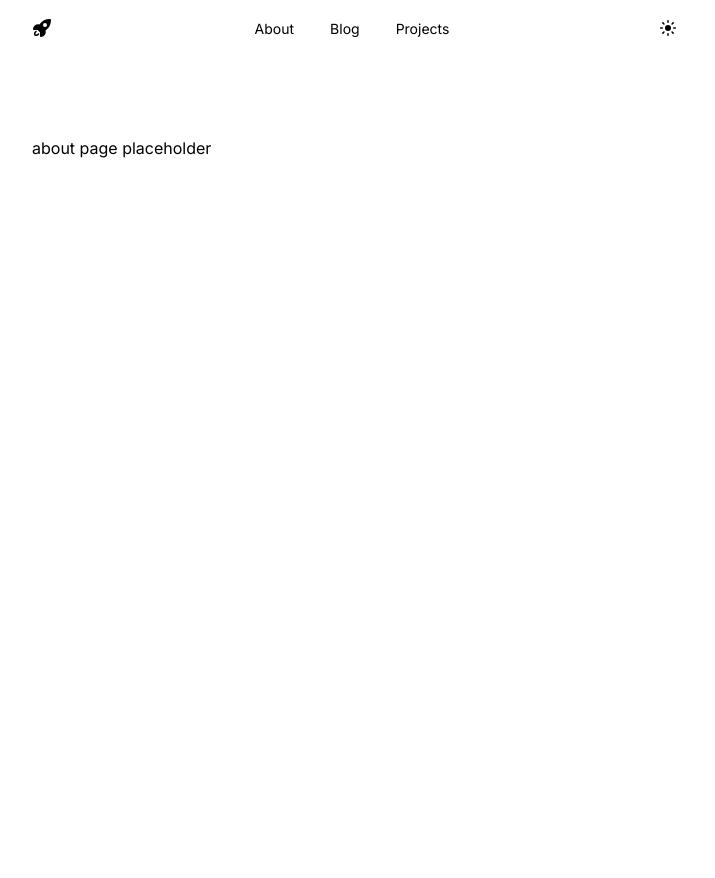
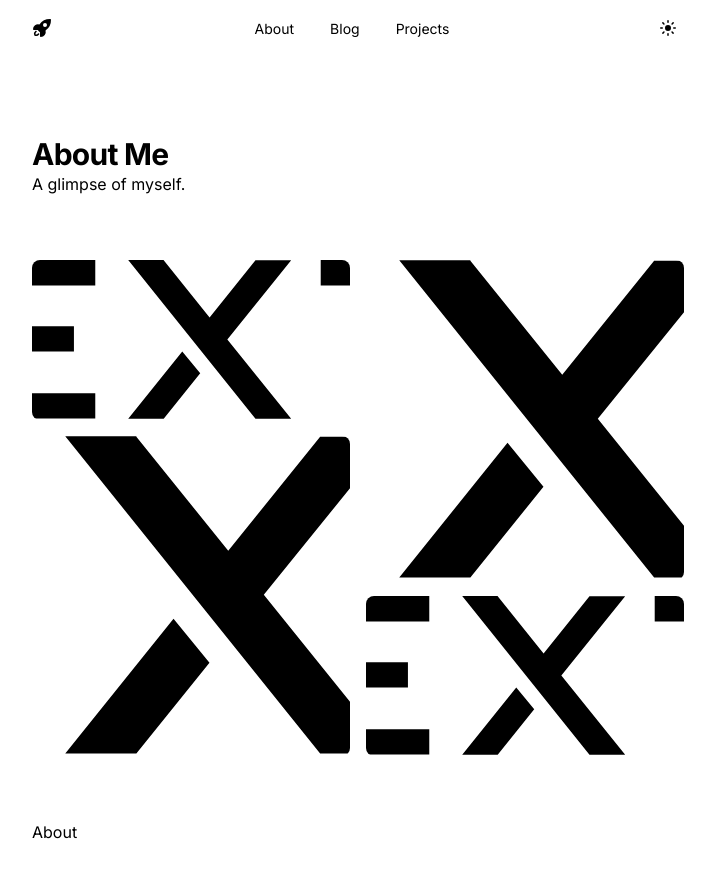
Before and after one commit to victorwkb/v-g.io, a Next.js app: page /about in a window 1280 px wide. Shown: the top 878 px of the page, without its empty margins (282-997 px from the left). Before the commit the page ends 800 px from the top, so only its background shows below. Built offline with nearby package versions, Linux system fonts and the light colour scheme.

Commit message:
about page template

```diff
--- a/app/about/page.tsx
+++ b/app/about/page.tsx
@@ -1,5 +1,6 @@
 import Image from "next/image";
 import { Metadata } from "next";
+import Section from "app/components/ui/Section";
 
 export const metadata: Metadata = {
   title: "About",
@@ -7,5 +8,60 @@ export const metadata: Metadata = {
 };
 
 export default function About() {
-  return <div>about page placeholder</div>;
+  return (
+    <div className="flex flex-col gap-16">
+      <div>
+        <h1 className="animate-in text-3xl font-bold tracking-tight">
+          About Me
+        </h1>
+        <p
+          className="animate-in text-secondary"
+          style={{ "--index": 1 } as React.CSSProperties}
+        >
+          A glimpse of myself.
+        </p>
+      </div>
+
+      <div className="columns-2">
+        <div className="relative mb-4 h-40">
+          <Image
+            alt="Placeholder"
+            src="/next.svg"
+            layout="fill"
+            className="rounded-lg object-cover"
+          />
+        </div>
+        <div className="relative h-80">
+          <Image
+            alt="Placeholder"
+            src="/next.svg"
+            layout="fill"
+            className="rounded-lg object-cover"
+          />
+        </div>
+        <div className="relative mb-4 h-80">
+          <Image
+            alt="Placeholder"
+            src="/next.svg"
+            layout="fill"
+            className="rounded-lg object-cover"
+          />
+        </div>
+        <div className="relative h-40">
+          <Image
+            alt="Placeholder"
+            src="/next.svg"
+            layout="fill"
+            className="rounded-lg object-cover"
+          />
+        </div>
+      </div>
+
+      <Section heading="About" headingAlignment="left">
+        <div className="flex flex-col gap-6">
+          <p></p>
+        </div>
+      </Section>
+    </div>
+  );
 }
--- /dev/null
+++ b/app/components/ui/Section.tsx
@@ -0,0 +1,34 @@
+"use client";
+
+import clsx from "clsx";
+import { useTheme } from "next-themes";
+import { ReactNode } from "react";
+
+type SectionProps = {
+  heading: string;
+  headingAlignment?: "right" | "left";
+  children: ReactNode;
+};
+
+export default function Section({
+  heading,
+  headingAlignment,
+  children,
+}: SectionProps) {
+  const { theme } = useTheme();
+
+  return (
+    <section className="flex flex-col md:flex-row gap-2 md:gap-9 col-reverse">
+      <h2
+        className={clsx(
+          "md:w-32 text-secondary shrink-0",
+          headingAlignment === "right" && "md:text-right",
+          theme === "terminal" ? "font-mono tracking-tight" : ""
+        )}
+      >
+        {heading}
+      </h2>
+      {children}
+    </section>
+  );
+}
```
